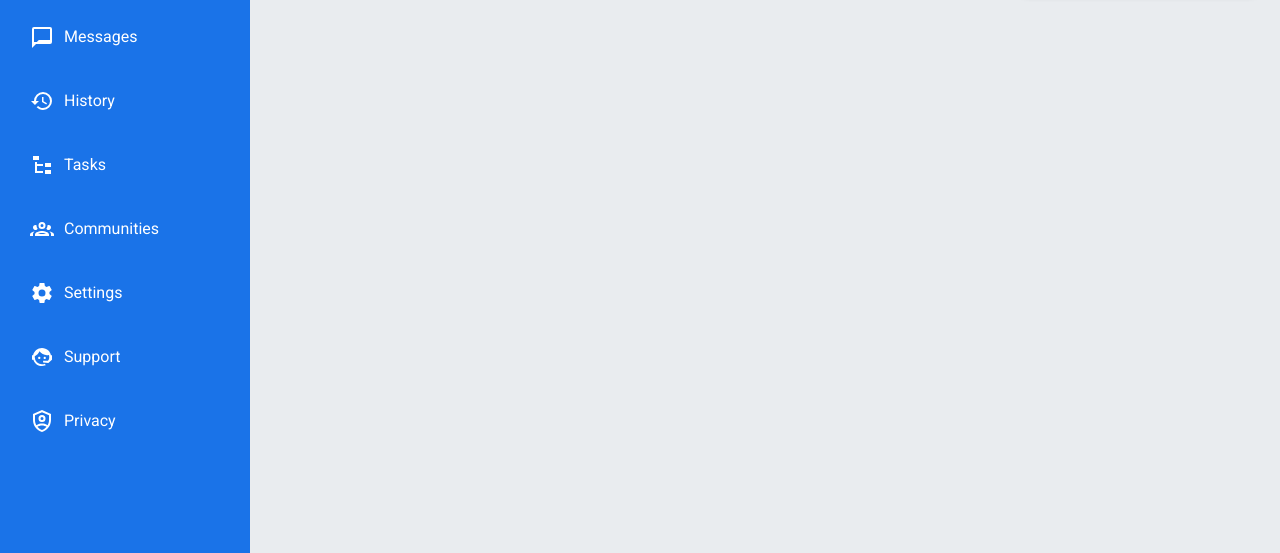
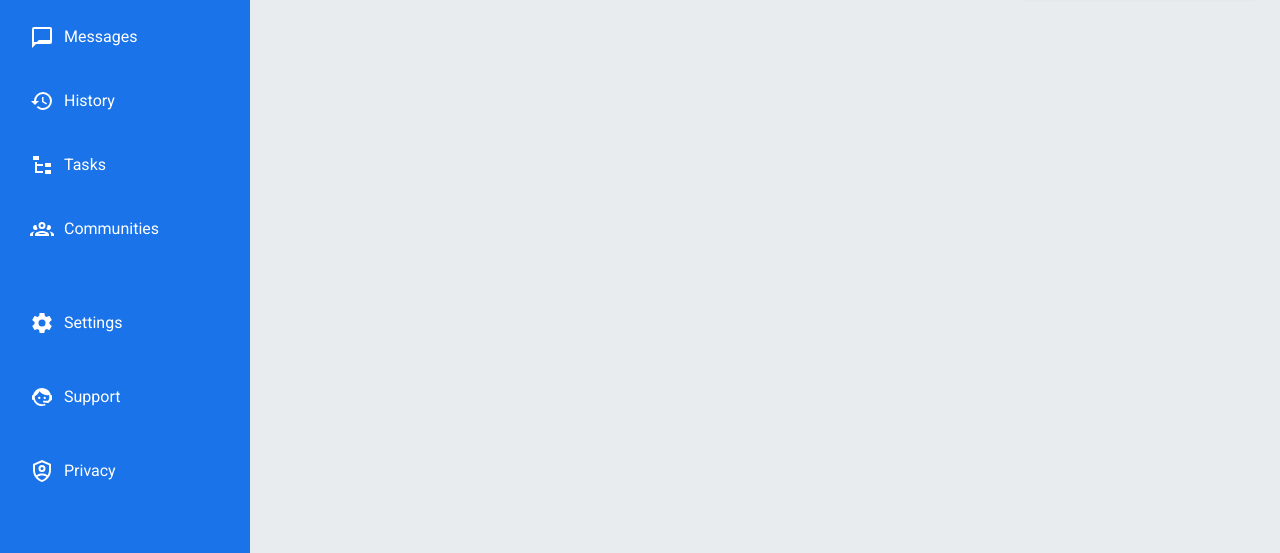
Before and after one commit to vitanovtd/Admin-Dashboard, a plain HTML site: page index.html in a window 1280 px wide. Shown: the part 247-800 px from the top of the page. Drawn offline with Linux system fonts and the light colour scheme.

Commit message:
added secondary sidebar for context

```diff
--- a/index.html
+++ b/index.html
@@ -23,7 +23,7 @@
           Dashboard
         </h2>
         <nav>
-          <ul>
+          <ul class="main-nav">
             <li>
               <a href="#">
                 <svg
@@ -115,6 +115,9 @@
                 Communities
               </a>
             </li>
+          </ul>
+
+          <ul class="secondary-nav">
             <li>
               <a href="#">
                 <svg
--- a/style.css
+++ b/style.css
@@ -28,6 +28,7 @@ html {
   color: #fff;
   padding: 20px;
 }
+
 .sidebar h2 {
   display: flex;
   align-items: center;
@@ -47,6 +48,10 @@ html {
   margin-top: 20px;
 }
 
+.sidebar nav ul.main-nav {
+  margin-bottom: 50px;
+}
+
 .sidebar nav ul li {
   margin: 20px 0;
 }
@@ -59,7 +64,10 @@ html {
   padding: 10px;
   border-radius: 5px;
   transition: background-color 0.3s;
-  /* border: 1px solid black; */
+}
+
+.sidebar nav ul.secondary-nav li a {
+  margin-top: 30px;
 }
 
 .sidebar nav ul li a .icon {
```
